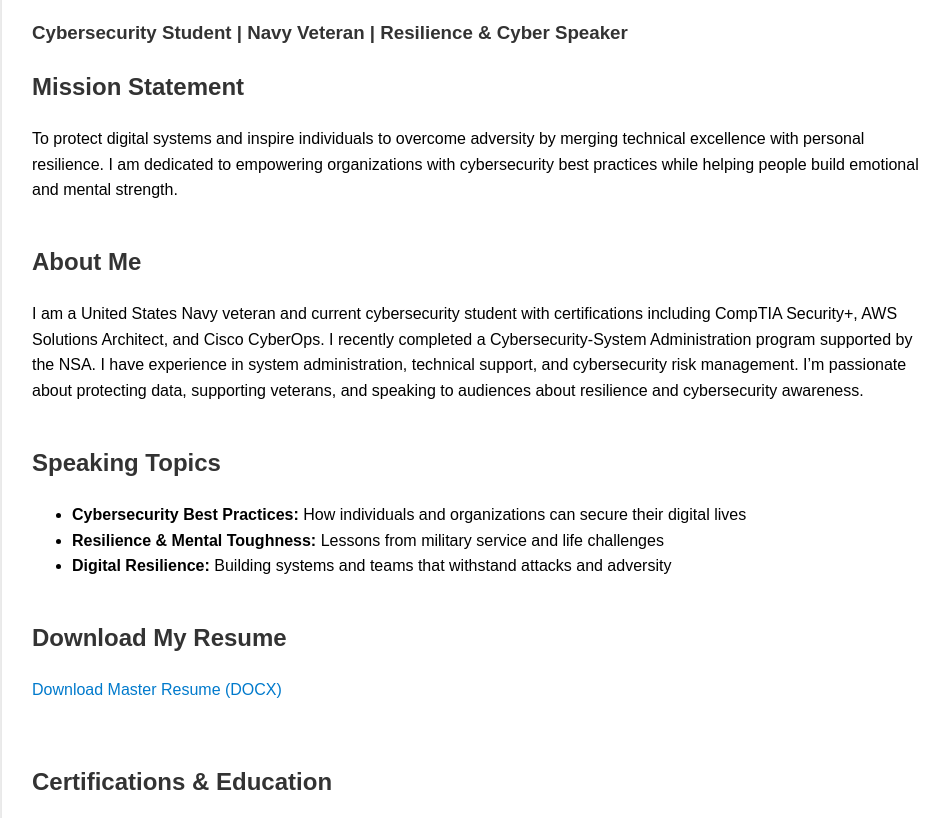
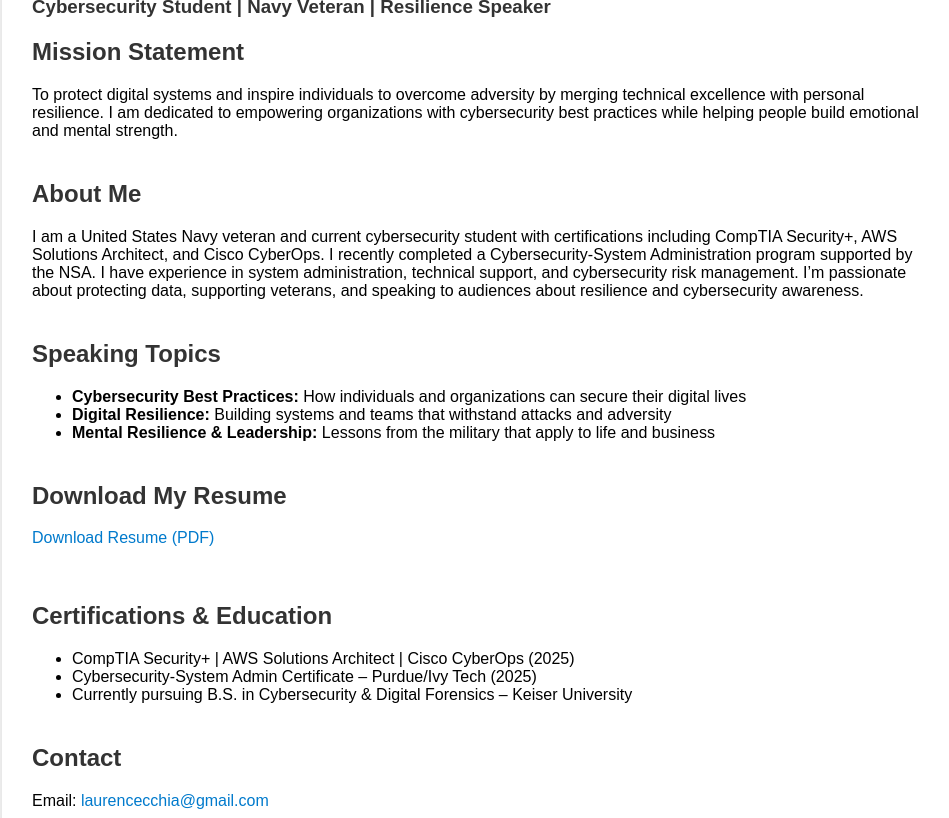
Before and after one commit to Laurencechia/Laurence-Portfolio, a plain HTML site: page index.html in a window 1280 px wide. Shown: the part 134-952 px from the top of the page, without its empty margins (158-1107 px from the left). Drawn offline with Linux system fonts and the light colour scheme.

Commit message:
Add files via upload

```diff
--- a/index.html
+++ b/index.html
@@ -1,23 +1,24 @@
+
 <!DOCTYPE html>
 <html lang="en">
 <head>
-  <meta charset="UTF-8">
-  <meta name="viewport" content="width=device-width, initial-scale=1.0">
+  <meta charset="UTF-8" />
+  <meta name="viewport" content="width=device-width, initial-scale=1.0"/>
   <title>Laurence Chia | Cybersecurity & Resilience Speaker</title>
   <style>
-    body { font-family: Arial, sans-serif; line-height: 1.6; padding: 20px; background-color: #f4f4f4; }
-    .container { max-width: 900px; margin: auto; background: #fff; padding: 30px; border-radius: 10px; box-shadow: 0 0 10px rgba(0,0,0,0.1); }
+    body { font-family: Arial, sans-serif; background-color: #f4f4f4; margin: 0; padding: 20px; }
+    .container { max-width: 900px; margin: auto; background: white; padding: 30px; border-radius: 10px; box-shadow: 0 0 10px rgba(0,0,0,0.1); }
     h1, h2, h3 { color: #333; }
     a { color: #007acc; text-decoration: none; }
     a:hover { text-decoration: underline; }
-    .resume-link, .contact-link { margin-bottom: 20px; display: inline-block; }
+    .resume-link, .contact-link { display: inline-block; margin-bottom: 15px; }
     .section { margin-bottom: 40px; }
   </style>
 </head>
 <body>
   <div class="container">
     <h1>Laurence Chia</h1>
-    <h3>Cybersecurity Student | Navy Veteran | Resilience & Cyber Speaker</h3>
+    <h3>Cybersecurity Student | Navy Veteran | Resilience Speaker</h3>
 
     <div class="section">
       <h2>Mission Statement</h2>
@@ -33,15 +34,14 @@
       <h2>Speaking Topics</h2>
       <ul>
         <li><strong>Cybersecurity Best Practices:</strong> How individuals and organizations can secure their digital lives</li>
-        <li><strong>Resilience & Mental Toughness:</strong> Lessons from military service and life challenges</li>
         <li><strong>Digital Resilience:</strong> Building systems and teams that withstand attacks and adversity</li>
+        <li><strong>Mental Resilience & Leadership:</strong> Lessons from the military that apply to life and business</li>
       </ul>
     </div>
 
     <div class="section">
       <h2>Download My Resume</h2>
-      <p><a class="resume-link" href="Laurence_Chia_Master_Resume_2025-07-10.docx" download>Download Master Resume (DOCX)</a></p>
-      <!-- Additional resume links for federal positions will go here -->
+      <p><a class="resume-link" href="Laurence_Chia_Master.pdf" download>Download Resume (PDF)</a></p>
     </div>
 
     <div class="section">
```
Also changed, not shown: 1 other file.
